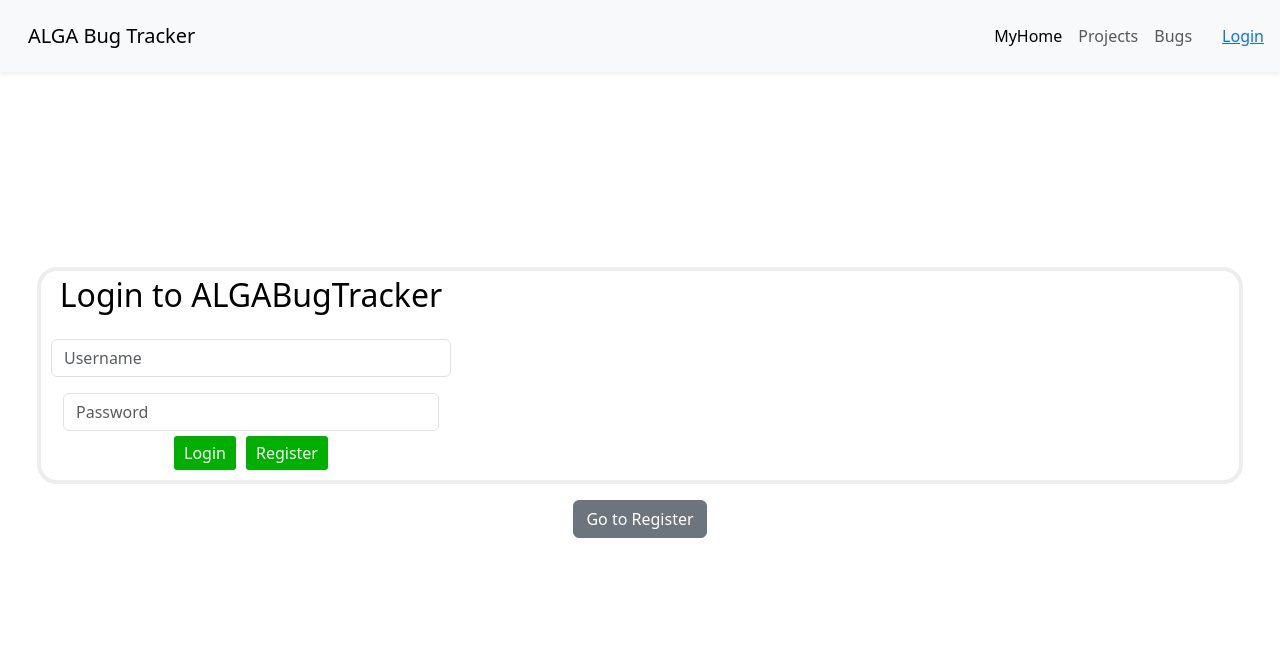
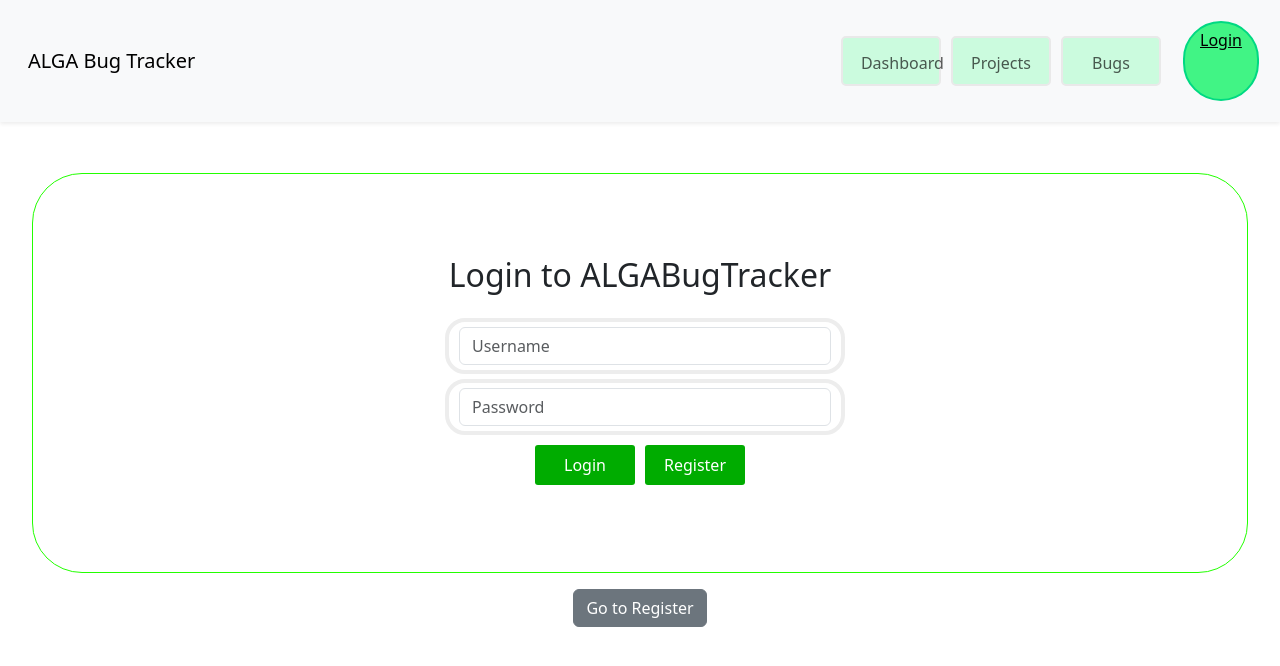
Before and after one commit to GabrielaSpiridon/ALGA-Bug-Tracker, a React (Vite) app in the folder ALGA/: page / in a window 1280 px wide. Shown: the top 666 px of the page. Built offline with nearby package versions, Linux system fonts and the light colour scheme.

Commit message:
Updated Login Page + other visuals

```diff
--- a/ALGA/index.html
+++ b/ALGA/index.html
@@ -10,6 +10,7 @@
     <div
       id="root"
       style="width: 100%; height: 100%"></div>
+
     <script type="module" src="/src/main.jsx"></script>
   </body>
 </html>
--- a/ALGA/src/App.css
+++ b/ALGA/src/App.css
@@ -84,3 +84,74 @@
   cursor: pointer;
   margin: 5px;
 }
+
+.loginInputContainer {
+  background-color: rgb(255, 255, 255);
+  color: rgb(0, 72, 31);
+  border-width: 4px;
+  border-style: solid;
+  border-color: rgb(237, 237, 237);
+  border-radius: 20px;
+  padding: 5px 10px;
+  cursor: pointer;
+  margin: 5px;
+  width: 400px;
+}
+
+.loginLargeContainer {
+  display: flex;
+  flex-direction: column; /* Stack elements vertically */
+  justify-content: center; /* Center vertically */
+  align-items: center; /* Center horizontally */
+  height: 50vh; /* Optional: Full viewport height */
+  border: 1px solid rgb(34, 255, 0); /* For visualization */
+  border-radius: 50px;
+}
+
+.loginButton{
+  background-color: rgb(0, 172, 0);
+  color: white;
+  border: none;
+  padding: 5px 10px;
+  border-radius: 3px;
+  cursor: pointer;
+  margin: 5px;
+  width: 100px;
+  height: 40px;
+}
+
+
+.navBarButton {
+  background-color: rgba(52, 255, 130, 0.226);
+  color: rgb(0, 0, 0);
+  border: none;
+  padding: 5px 10px;
+  cursor: pointer;
+  margin: 5px;
+  border-style: solid;
+  border-width: 2px;
+  border-color: rgb(233, 233, 233);
+  border-radius: 5px;
+
+  text-align: center;
+
+  width: 100px;
+  height: 50px;
+}
+
+.loginNavBarButton {
+  background-color: rgba(0, 243, 93, 0.738);
+  color: rgb(0, 0, 0);
+  border: none;
+  padding: 5px 10px;
+  cursor: pointer;
+  margin: 5px;
+  border-style: solid;
+  border-width: 2px;
+  border-color: rgb(0, 217, 130);
+  border-radius: 50px;
+  text-align: center;
+
+  width: 80px;
+  height: 80px;
+}
--- a/ALGA/src/components/NavBar.jsx
+++ b/ALGA/src/components/NavBar.jsx
@@ -13,7 +13,7 @@ function NavBar({ isAuthenticated, onLogout }) {
         <button
           className="navbar-toggler"
           type="button"
-          data-bs-toggle="collapse"
+          data-bs-toggle="collap  se"
           data-bs-target="#navbarNav"
           aria-controls="navbarNav"
           aria-expanded="false"
@@ -26,17 +26,17 @@ function NavBar({ isAuthenticated, onLogout }) {
         <div className="collapse navbar-collapse" id="navbarNav">
           {/* Navigation items aligned to the right */}
           <ul className="navbar-nav ms-auto">
-            <li className="nav-item">
-              <Link className="nav-link active" to="/">
-                MyHome
+            <li className="navBarButton">
+              <Link className="nav-link" to="/myHome">
+                Dashboard
               </Link>
             </li>
-            <li className="nav-item">
+            <li className="navBarButton">
               <Link className="nav-link" to="/projects">
                 Projects
               </Link>
             </li>
-            <li className="nav-item">
+            <li className="navBarButton">
               <Link className="nav-link" to="/bugs">
                 Bugs
               </Link>
@@ -46,11 +46,11 @@ function NavBar({ isAuthenticated, onLogout }) {
         </div>
       </div>
       {isAuthenticated ? (
-        <button onClick={onLogout} style={{ marginLeft: '10px' }}>
+        <button onClick={onLogout} className="loginNavBarButton">
           Logout
         </button>
       ) : (
-        <Link to="/login" style={{ marginLeft: '10px' }}>Login</Link>
+        <Link to="/login" className="loginNavBarButton">Login</Link>
       )}
     </nav>
   );
--- a/ALGA/src/pages/Login.jsx
+++ b/ALGA/src/pages/Login.jsx
@@ -78,11 +78,11 @@ function Login({ onLoginSuccess }) {
   };
 
   return (
-    <div className="largeContainer">
+    <div className="loginLargeContainer">
       <div style={{ width: "100%", maxWidth: "400px" }}>
         <h2 className="text-center mb-4">Login to ALGABugTracker</h2>
         <form onSubmit={handleSubmit} style={{ marginTop: '20px' }}>
-          <div className="mb-3">
+          <div className="loginInputContainer">
             <input
               type="text"
               placeholder="Username"
@@ -91,7 +91,8 @@ function Login({ onLoginSuccess }) {
               className="form-control"
             />
           </div>
-          <div className="container">
+          <div
+            className="loginInputContainer">
             <input
               type="password"
               placeholder="Password"
@@ -100,9 +101,9 @@ function Login({ onLoginSuccess }) {
               className="form-control"
             />
           </div>
-          <button className="button" type="submit">Login</button>
+          <button className="loginButton" type="submit">Login</button>
           <button
-            className="button"
+            className="loginButton"
             type="button"
             onClick={() => navigate('/register')}
           >
```
Also changed, not shown: 1 other file (tests, documents, lock files or other folders).
